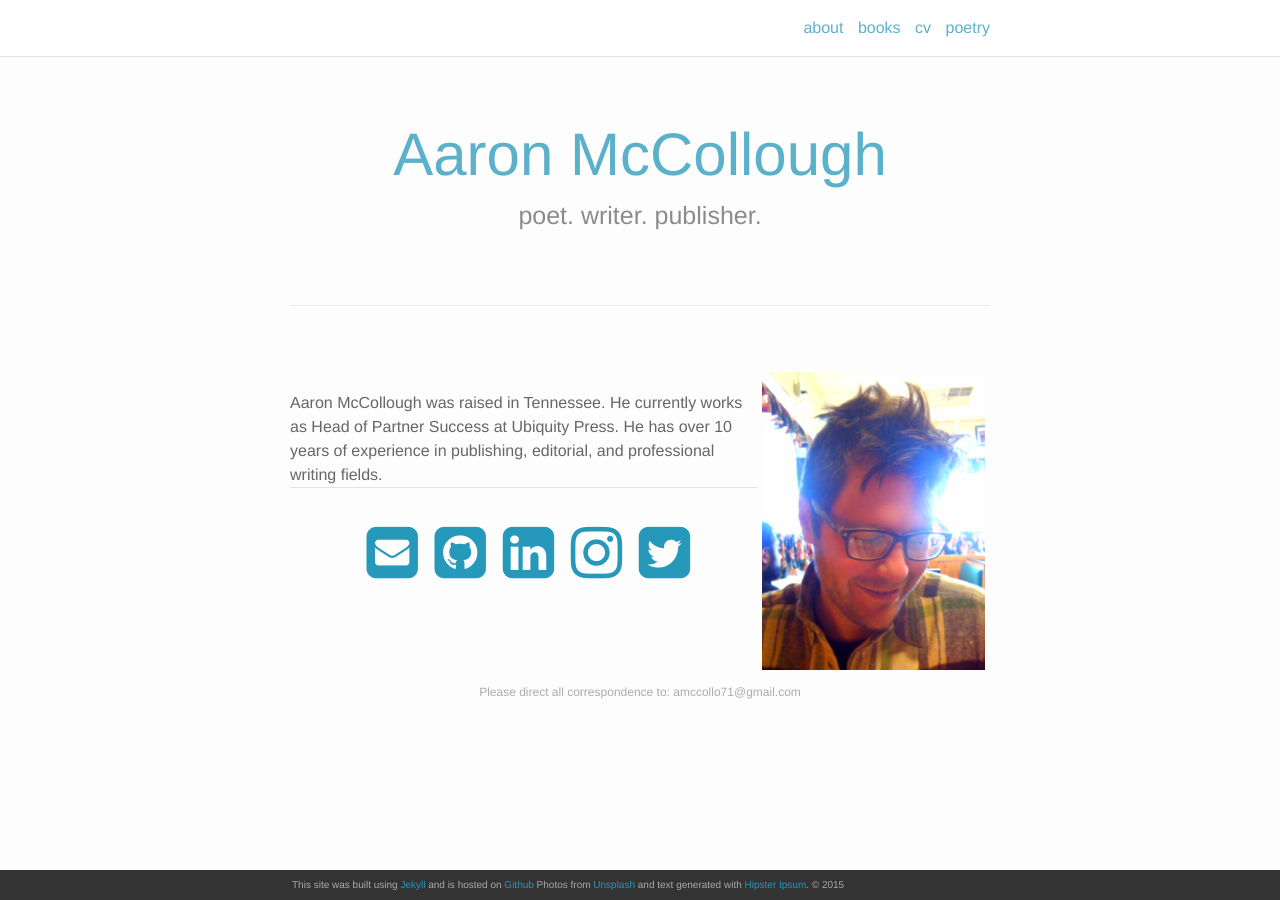
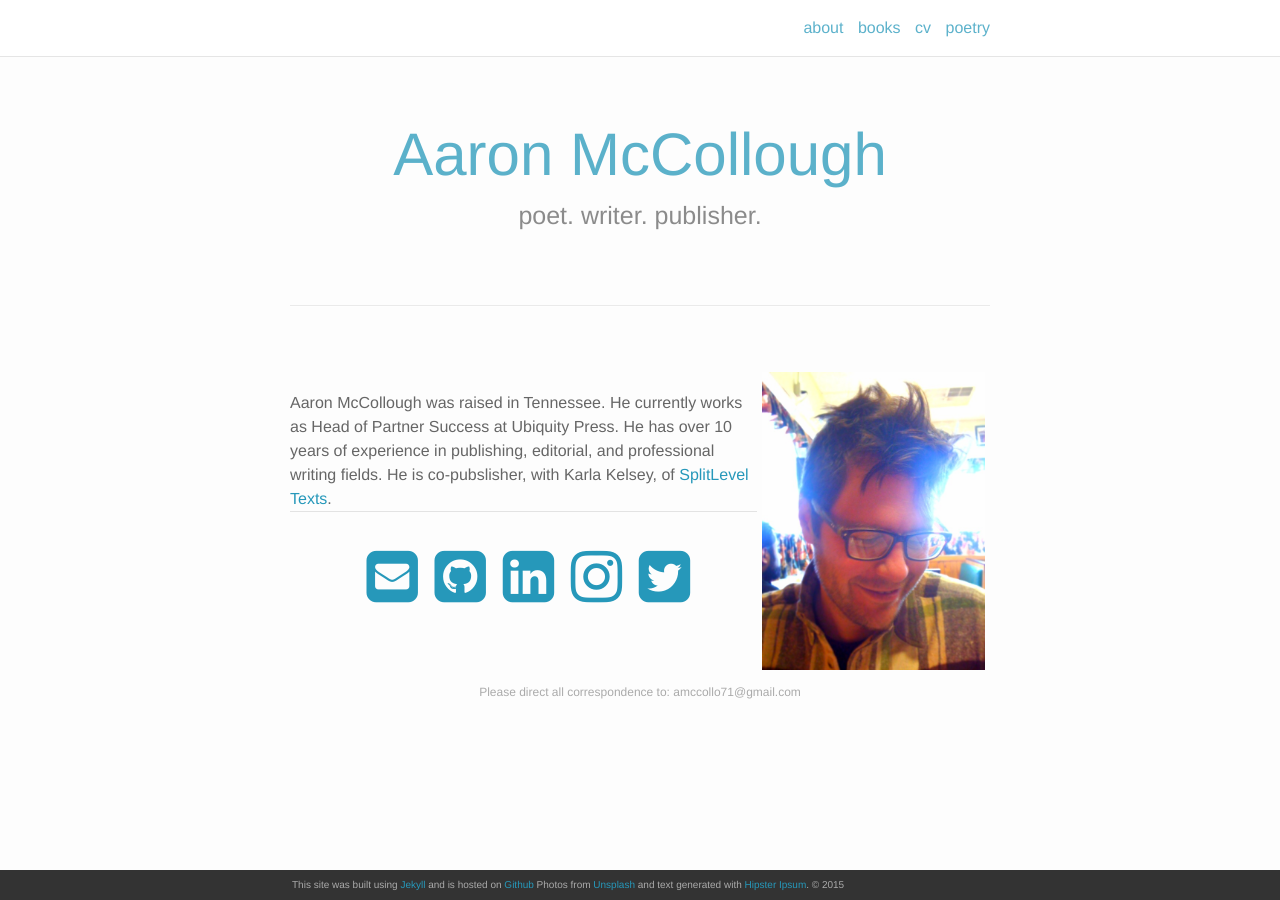
Before and after one commit to amccollo/amccollo.github.io, a Jekyll site: the page built from index.html, in a window 1280 px wide. Built offline with Jekyll 4.4.1, drawn with Linux system fonts in a browser that asks for light colours; nearby versions of some CDN libraries; the list of posts is cut into pages by our own code.

Commit message:
Update index.html

```diff
--- a/index.html
+++ b/index.html
@@ -13,7 +13,7 @@
 <img class="col one right" src="/img/prof_pic.jpg">
 
 <br/>
-Aaron McCollough was raised in Tennessee. He currently works as Head of Partner Success at Ubiquity Press. He has over 10 years of experience in publishing, editorial, and professional writing fields.
+Aaron McCollough was raised in Tennessee. He currently works as Head of Partner Success at Ubiquity Press. He has over 10 years of experience in publishing, editorial, and professional writing fields. He is co-pubslisher, with Karla Kelsey, of <a href="http://splitleveltexts.com/">SplitLevel Texts</a>.
 
 <br/>
 <hr/>
```
